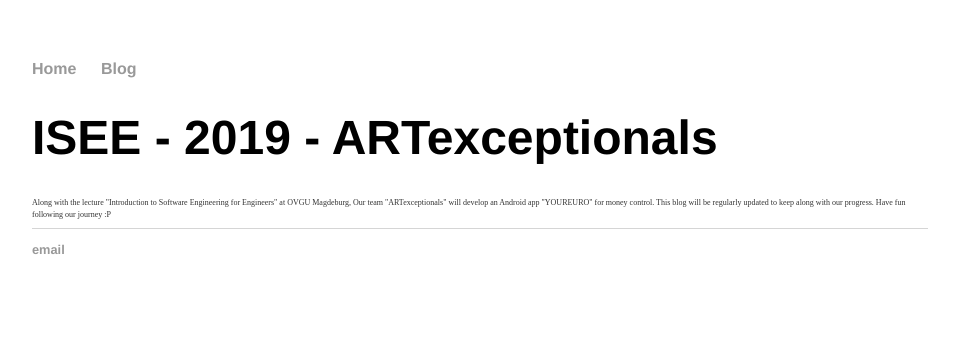
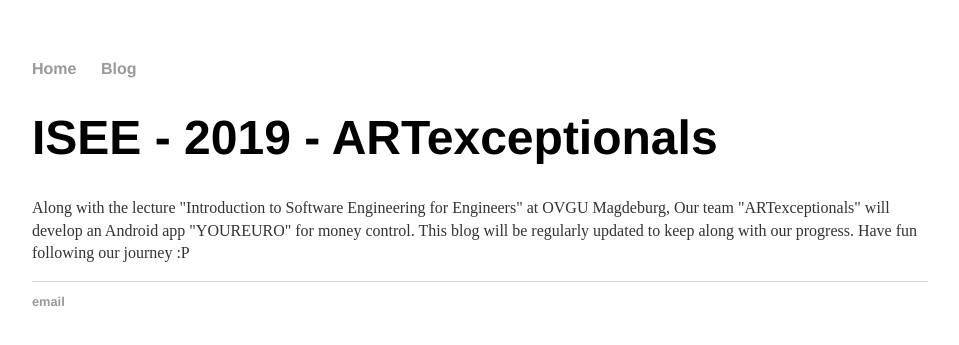
Before and after one commit to kartikprabhu20/YourEuro, a Jekyll site: the page built from docs/index.html, in a window 1280 px wide. Shown: the top 345 px of the page, without its empty margins (160-1119 px from the left). Built offline with Jekyll 4.4.1, drawn with Linux system fonts in a browser that asks for light colours; a file with an impossible date is left out.

Commit message:
Update main.css

```diff
--- a/docs/css/main.css
+++ b/docs/css/main.css
@@ -24,7 +24,7 @@
     font-family:'Helvetica', 'Arial', 'Sans-Serif';
 }
 p {
-    font-size: 0.5em;
+    font-size: -0.5em;
     line-height: 1.4em;
     color: #333;
 }
```
